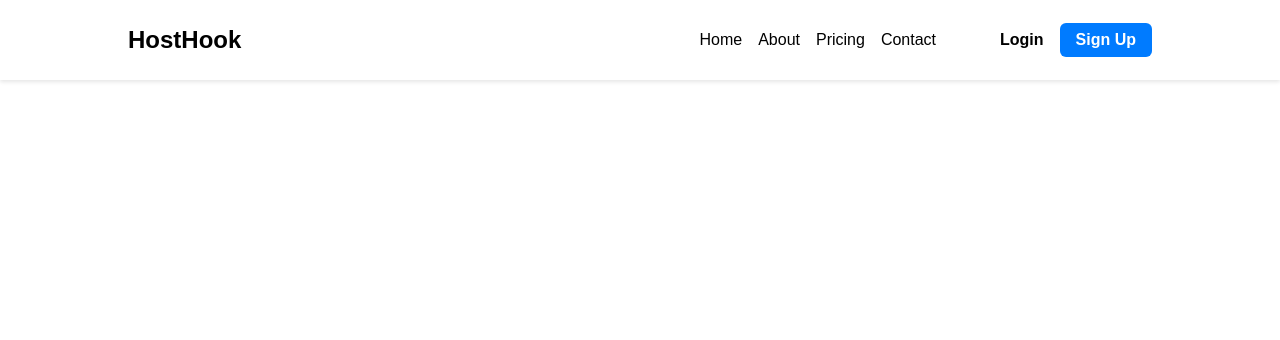
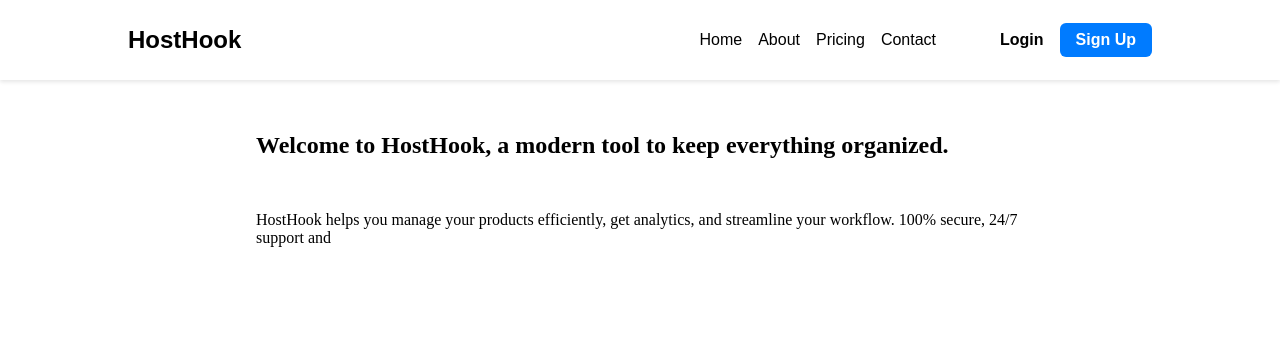
Before and after one commit to sabuka-dumbo/HostHook, a Django app: page / in a window 1280 px wide. Shown: the top 340 px of the page. Run offline with Django 5.2, Linux system fonts and the light colour scheme.

Commit message:
Sep 20, 2026, 12:25 PM

```diff
--- a/HostHook/hhapp/static/css/style.css
+++ b/HostHook/hhapp/static/css/style.css
@@ -6,3 +6,12 @@
     align-items: center;
     gap: 16px;
 }
+
+.hero-content {
+    width: 100%;
+    max-width: 1200px;
+    display: flex;
+    flex-direction: column;
+    justify-content: center;
+    gap: 16px;
+}
--- a/HostHook/hhapp/templates/index.html
+++ b/HostHook/hhapp/templates/index.html
@@ -9,7 +9,10 @@
 
 {% block body %}
     <section class="hero-section">
-        <div></div>
+        <div class="hero-content">
+            <h1>Welcome to HostHook, a modern tool to keep everything organized.</h1>
+            <p>HostHook helps you manage your products efficiently, get analytics, and streamline your workflow. 100% secure, 24/7 support and </p>
+        </div>
 
         <img src="" alt="">
     </section>
```
